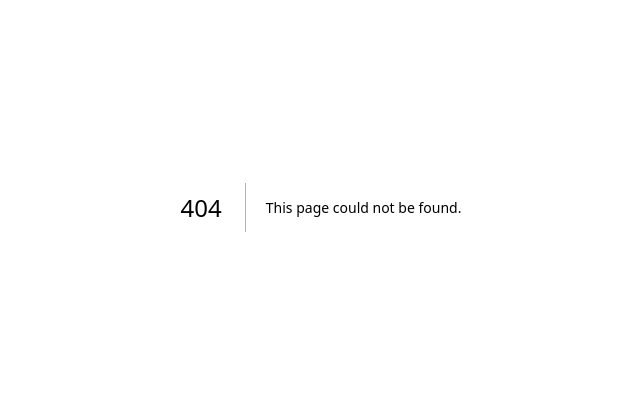
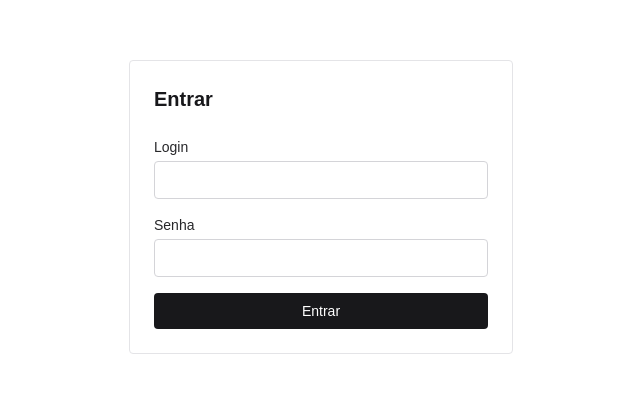
Before and after one commit to pedroszdev/A3-SistemaCadastroAcademia, a Next.js app in the folder apps/web/: page /login in a window 1280 px wide. Before the commit this address had no page. Shown: the part 193-586 px from the top of the page, without its empty margins (319-959 px from the left). Built offline with nearby package versions, Linux system fonts and the light colour scheme.

Commit message:
feat(auth): adiciona a tela de login com mensagem de erro genérica

```diff
--- /dev/null
+++ b/apps/web/src/app/login/page.tsx
@@ -0,0 +1,15 @@
+import type { Metadata } from "next";
+import { FormLogin } from "@/features/auth/form-login";
+
+export const metadata: Metadata = { title: "Entrar · Academia" };
+
+export default function LoginPage() {
+  return (
+    <main className="flex flex-1 items-center justify-center p-6">
+      <div className="w-full max-w-sm rounded border border-zinc-200 p-6">
+        <h1 className="mb-6 text-xl font-semibold text-zinc-900">Entrar</h1>
+        <FormLogin />
+      </div>
+    </main>
+  );
+}
--- /dev/null
+++ b/apps/web/src/features/auth/form-login.tsx
@@ -0,0 +1,52 @@
+"use client";
+
+import { type FormEvent, useState } from "react";
+import { Button } from "@/components/ui/button";
+import { Input } from "@/components/ui/input";
+import { ROTA_INICIAL } from "@/lib/protecao-rotas";
+import { entrar } from "./api";
+
+export function FormLogin() {
+  const [erro, setErro] = useState<string | null>(null);
+  const [enviando, setEnviando] = useState(false);
+
+  async function aoEnviar(evento: FormEvent<HTMLFormElement>) {
+    evento.preventDefault();
+    const dados = new FormData(evento.currentTarget);
+    setErro(null);
+    setEnviando(true);
+
+    try {
+      await entrar({
+        login: String(dados.get("login") ?? ""),
+        senha: String(dados.get("senha") ?? ""),
+      });
+      // Recarrega a página inteira para o layout ler o cookie novo.
+      window.location.replace(ROTA_INICIAL);
+    } catch (e) {
+      setErro((e as Error).message);
+      setEnviando(false);
+    }
+  }
+
+  return (
+    <form onSubmit={aoEnviar} className="flex flex-col gap-4">
+      <Input rotulo="Login" name="login" autoComplete="username" required />
+      <Input
+        rotulo="Senha"
+        name="senha"
+        type="password"
+        autoComplete="current-password"
+        required
+      />
+      {erro && (
+        <p role="alert" className="text-sm text-red-600">
+          {erro}
+        </p>
+      )}
+      <Button type="submit" disabled={enviando}>
+        {enviando ? "Entrando…" : "Entrar"}
+      </Button>
+    </form>
+  );
+}
```
Also changed, not shown: 2 other files (tests, documents, lock files or other folders).
